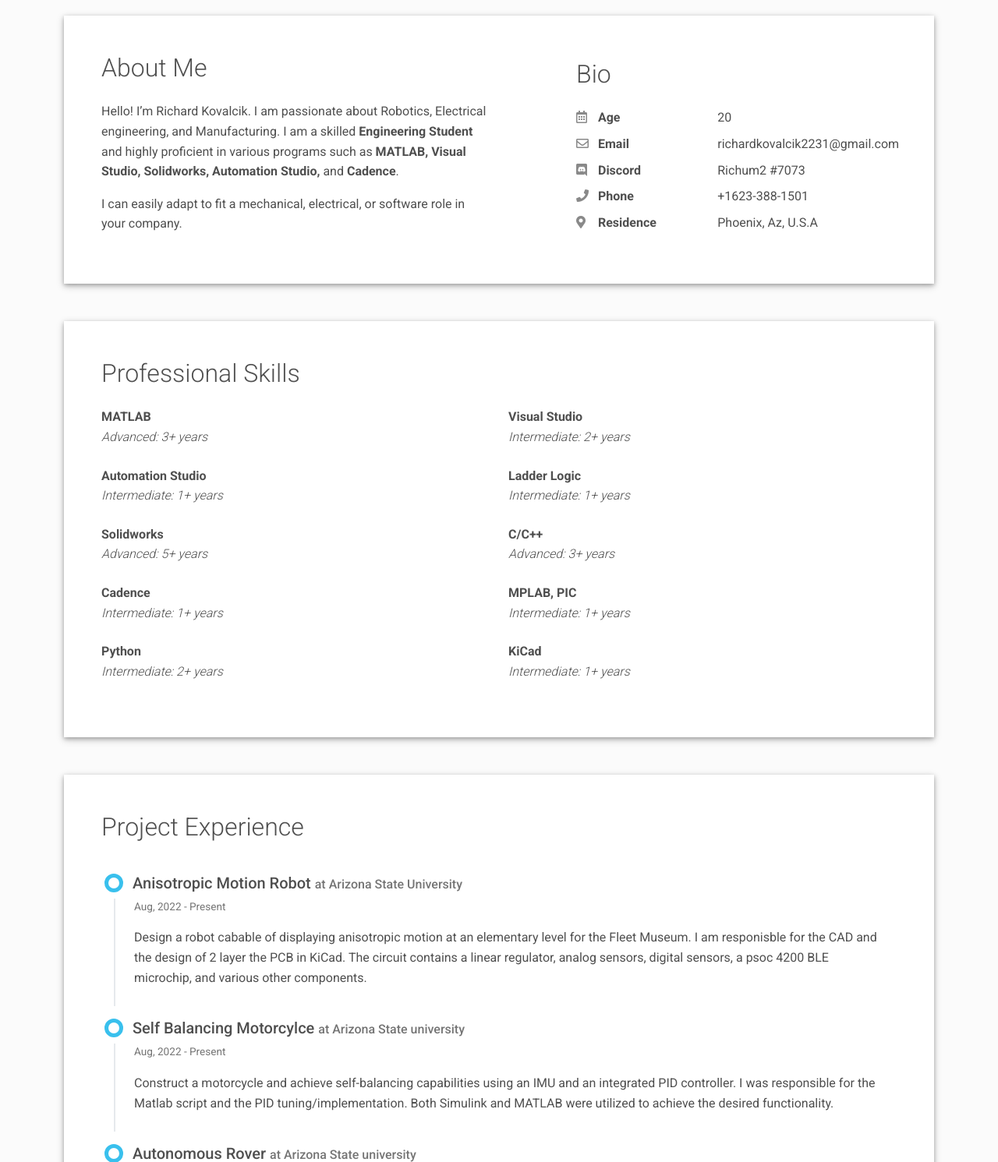
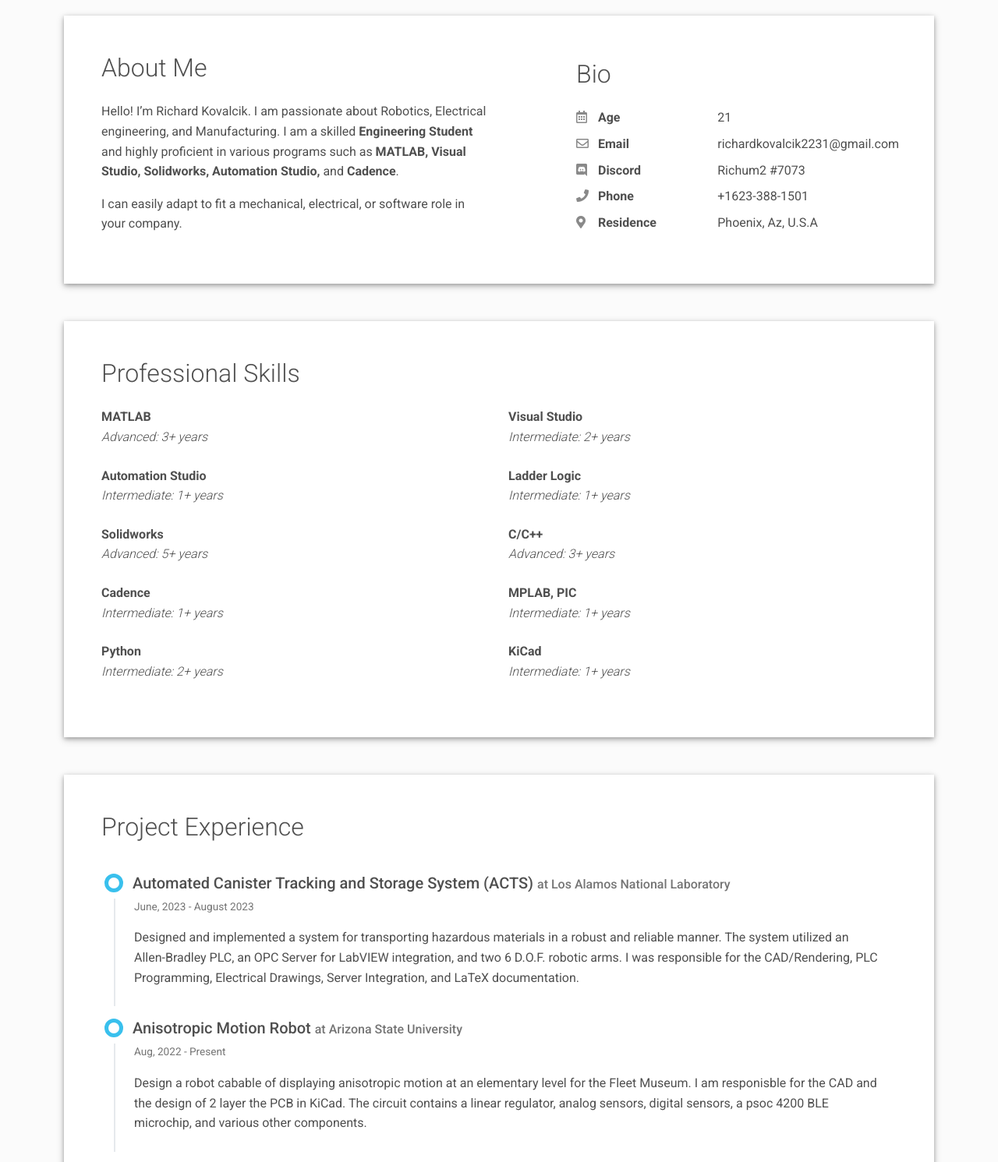
Before and after one commit to Richard-Kovalcik/Richard-Kovalcik.github.io, a plain HTML site: page index.html in a window 1280 px wide. Shown: the part 640-2131 px from the top of the page at 78% size. Drawn offline with nearby package versions, Linux system fonts and the light colour scheme; a script that the page names is missing.

Commit message:
Update index.html

```diff
--- a/index.html
+++ b/index.html
@@ -106,7 +106,7 @@
               <div class="pb-2 fw-bolder"><i class="far fa-calendar-alt pe-2 text-muted" style="width:24px;opacity:0.85;"></i> Age</div>
             </div>
             <div class="col-sm-7">
-              <div class="pb-2">20</div>
+              <div class="pb-2">21</div>
             </div>
             <div class="col-sm-5">
               <div class="pb-2 fw-bolder"><i class="far fa-envelope pe-2 text-muted" style="width:24px;opacity:0.85;"></i> Email</div>
@@ -186,6 +186,24 @@
     <div class="work-experience-section">
       <h2 class="h2 fw-light mb-4">Project Experience</h2>
       <div class="timeline">
+
+       <div class="timeline-card timeline-card-info">
+          <div class="timeline-head px-4 pt-3">
+            <div class="h5">Automated Canister Tracking and Storage System (ACTS) <span class="text-muted h6">at Los Alamos National Laboratory</span></div>
+          </div>
+          <div class="timeline-body px-4 pb-4">
+            <div class="text-muted text-small mb-3">June, 2023 - August 2023</div>
+            <div>
+            Designed and implemented a system for transporting hazardous materials in a robust and reliable manner. The
+            system utilized an Allen-Bradley PLC, an OPC Server for LabVIEW integration, and two 6 D.O.F. robotic arms. I was
+            responsible for the CAD/Rendering, PLC Programming, Electrical Drawings, Server Integration, and LaTeX
+            documentation.
+
+            </div>
+          </div>
+        </div>
+
+
         <div class="timeline-card timeline-card-info">
           <div class="timeline-head px-4 pt-3">
             <div class="h5">Anisotropic Motion Robot <span class="text-muted h6">at Arizona State University</span></div>
```
